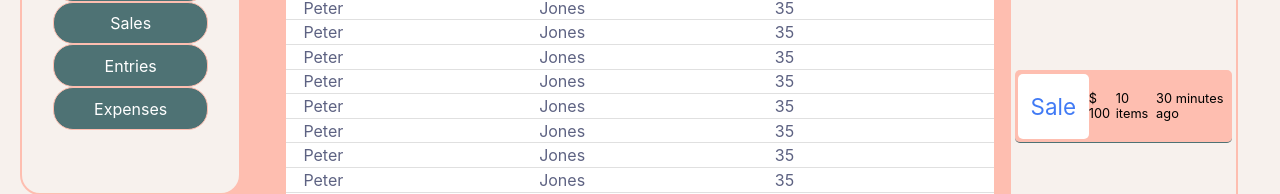
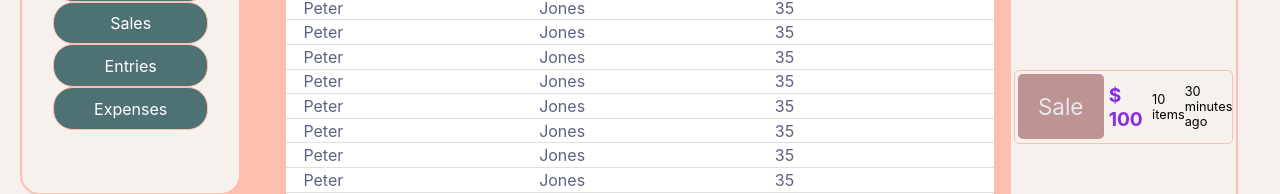
Before and after one commit to GedeonTS/counting-board, a React (Create React App) app: page / in a window 1280 px wide. Shown: the part 413-607 px from the top of the page. Built offline with nearby package versions, Linux system fonts and the light colour scheme.

Commit message:
Add styles to the events section

```diff
--- a/src/components/dashboard.css
+++ b/src/components/dashboard.css
@@ -253,29 +253,96 @@
   width: 100%;
   height: 20%;
   display: flex;
-  background-color: var(--bg);
+  background-color: var(--bg-variant);
   z-index: 100;
   border-radius: 5px;
   border-bottom: 1px solid var(--dark-grey);
   align-items: center;
+  border:1px solid var(--bg);
 }
 
 .event-header {
   height: 90%;
   margin-left: 3px;
   width: 40%;
-  background-color: #fff;
+  background-color: rgb(189, 147, 147);
   font-size: 1.4rem;
-  color: rgb(64, 122, 245);
+  color: rgb(231, 233, 238);
   display: flex;
   justify-content: center;
   align-items: center;
   border-radius: 5px;
+}
 
+.event-header-entry {
+ background-color: blueviolet;
+ animation: slide2 2s linear infinite;
 
 }
 
+.event-header-credit {
+  background-color: green;
+  animation: slide1 2s linear infinite;
+ }
+
+ @keyframes slide1 {
+  0% {
+    transform: translateX(0);
+  }
+  50% {
+    transform: translateX(3%);
+  }
+  100% {
+    transform: translateX(0%);
+  }
+}
+
+@keyframes slide2 {
+  0% {
+    transform: translateX(3%);
+  }
+  50% {
+    transform: translateX(0%);
+  }
+  100% {
+    transform: translateX(3%);
+  }
+}
 .event-content {
+  position: relative;
   font-size: 0.8rem;
   display: flex;
+  align-content: left;
+  height: 100%;
+  width: 60%;
+  align-items: center;
 }
+
+.event-amount {
+  font-size: 1.2rem;
+  display: flex;
+  width: 100%;
+  height: 100%;
+  margin-left: 5px;
+  font-weight: 700;
+  align-items: center;
+  border-radius: 5px;
+  color: blueviolet;
+}
+
+.time-laps {
+  position: absolute;
+  bottom: -5%;
+  right: 15%;
+  font-size: 0.6rem;
+  color: red;
+}
+
+.event-quantity {
+  position: absolute;
+  top: 0;
+  right: 3%;
+  font-size: 0.7rem;
+  display: flex;
+  border-radius: 5px;
+}
```
